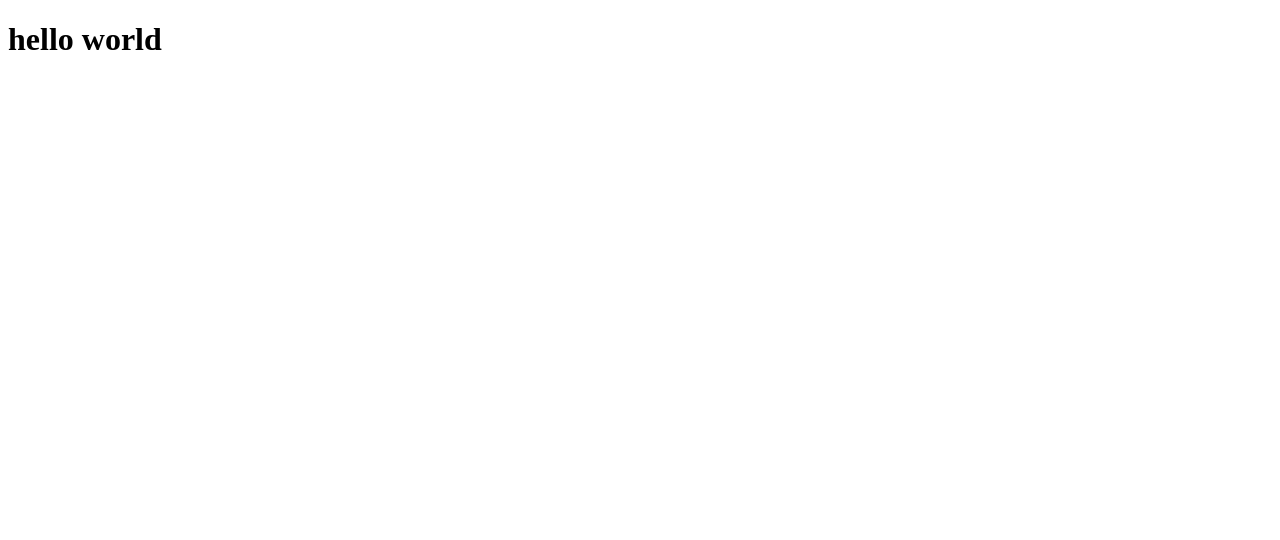
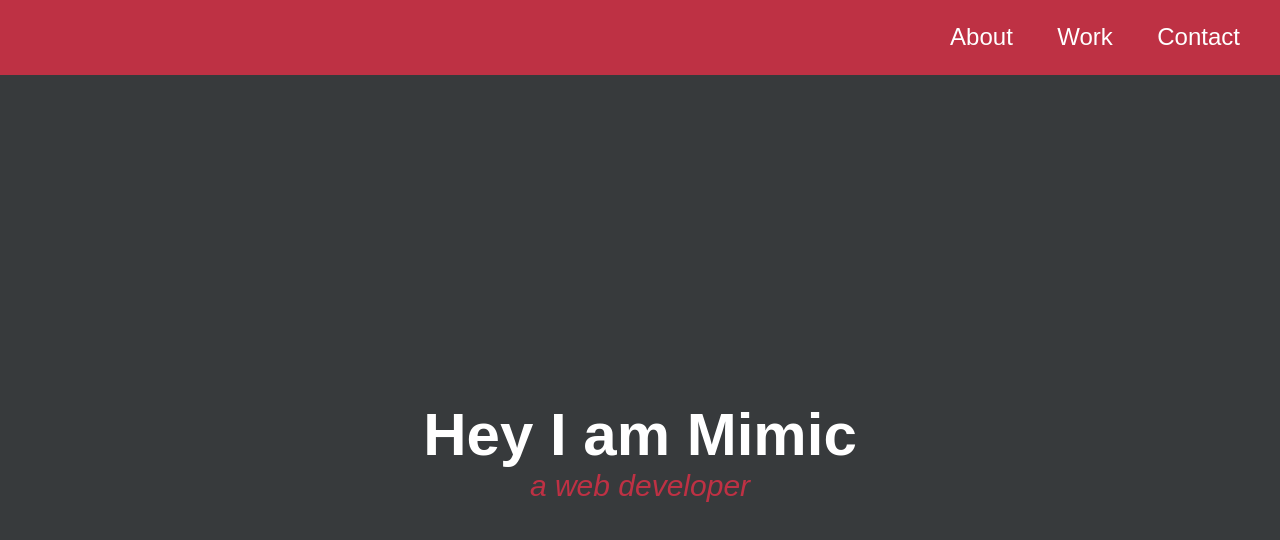
Before and after one commit to tirthajyoti-ghosh/personal-portfolio, a plain HTML site: page index.html in a window 1280 px wide. Drawn offline with Linux system fonts and the light colour scheme.

Commit message:
added navbar and welcome section

```diff
--- a/css/style.css
+++ b/css/style.css
@@ -0,0 +1,53 @@
+*{
+  margin: 0;
+  padding: 0;
+  font-family: Arial, Helvetica, sans-serif;
+}
+
+nav{
+  position: fixed;
+  left: 0;
+  top: 0;
+  right: 0;
+  z-index: 999;
+  height: 75px;
+  background: #BE3144;
+}
+nav .nav-links{
+  margin-right: 20px;
+  position: relative;
+  top: 22.5px;
+  float: right;
+}
+nav a{
+  font-size: 24px;
+  padding: 25.5px 20px;
+  text-decoration: none;
+  color: white;
+}
+nav a:hover{
+  background: #5965a0;
+}
+
+#welcome-section{
+  height: 100vh;
+  margin-top: 75px;
+  background: #373A3C;
+}
+#welcome-section .heading-text{
+  position: absolute;
+  top: 50%;
+  left: 50%;
+  transform: translateX(-50%);
+}
+#welcome-section h1{
+  font-size: 60px;
+  color: white;
+}
+#welcome-section h3{
+  font-size: 30px;
+  font-style: italic;
+  font-weight: 100;
+  color: #BE3144;
+  text-align: center;
+}
--- a/index.html
+++ b/index.html
@@ -7,8 +7,23 @@
   </head>
 
   <body>
+    <nav id="navbar">
+      <div class="nav-links">
+        <a href="#">About</a>
+        <a href="#">Work</a>
+        <a href="#">Contact</a>
+      </div>
+    </nav>
+
+    <section id="welcome-section">
+      <div class="heading-text">
+        <h1>Hey I am Mimic</h1>
+        <h3>a web developer</h3>
+      </div>
+    </section>
+
+
     <script src="https://cdn.freecodecamp.org/testable-projects-fcc/v1/bundle.js"></script>
-    <h1>hello world</h1>
     <script  src="js/index.js"></script>
   </body>
 </html>
```
